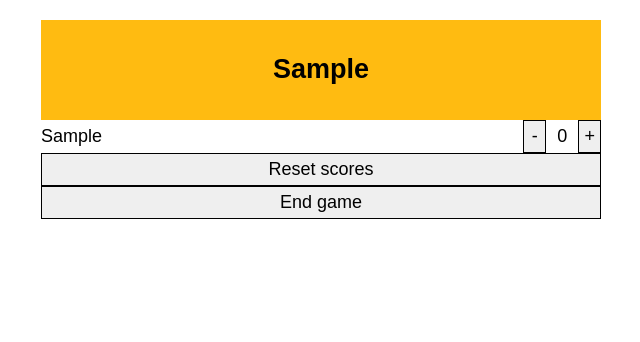
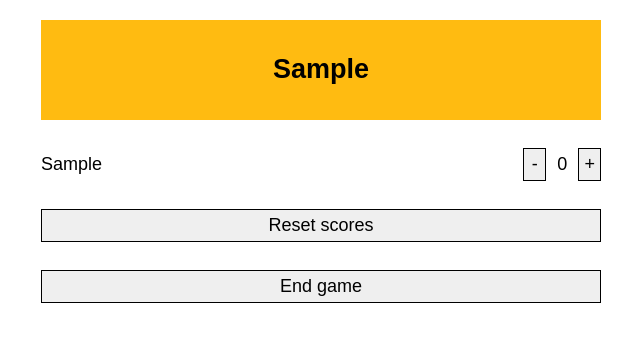
Before and after one commit to mndys/scorekeeper, a React (Create React App) app: page / in a window 1280 px wide. Both pictures are taken after typing "Sample", "Sample" into the empty fields and a click on the button "Create game". Shown: the top 342 px of the page, without its empty margins (319-959 px from the left). Built offline with nearby package versions, Linux system fonts and the light colour scheme.

Commit message:
Add GameWrapper

```diff
--- a/src/components/App.js
+++ b/src/components/App.js
@@ -24,7 +24,7 @@ export default function App() {
       )}
 
       {currentPage === 'game' && (
-        <div>
+        <GameWrapper>
           <Header title={nameOfGame} />
           {players.map(({ name, score }, index) => (
             <Player
@@ -37,7 +37,7 @@ export default function App() {
           ))}
           <Button onClick={resetScores}>Reset scores</Button>
           <Button onClick={endGame}>End game</Button>
-        </div>
+        </GameWrapper>
       )}
 
       {currentPage === 'history' && (
@@ -101,3 +101,8 @@ const HistoryWrapper = styled.div`
   display: grid;
   gap: 28px;
 `
+
+const GameWrapper = styled.div`
+  display: grid;
+  gap: 28px;
+`
```
